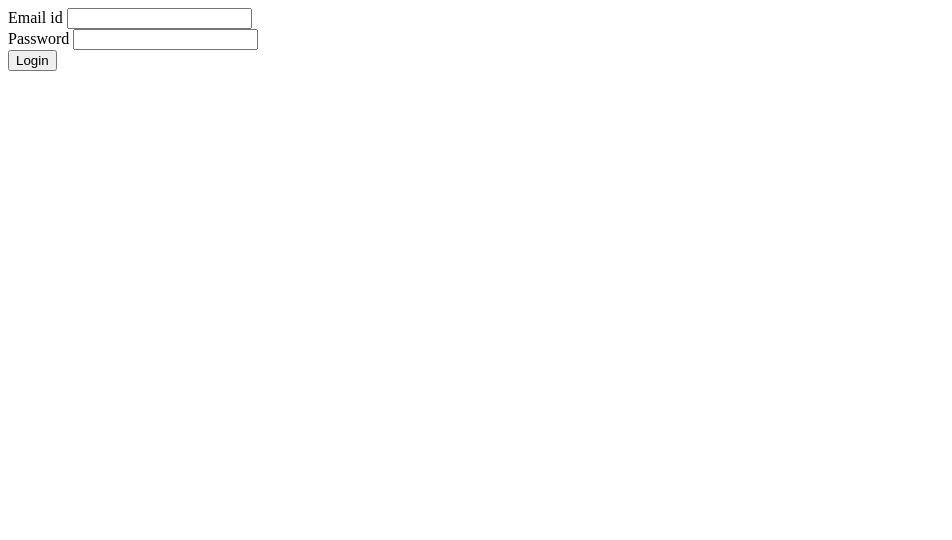
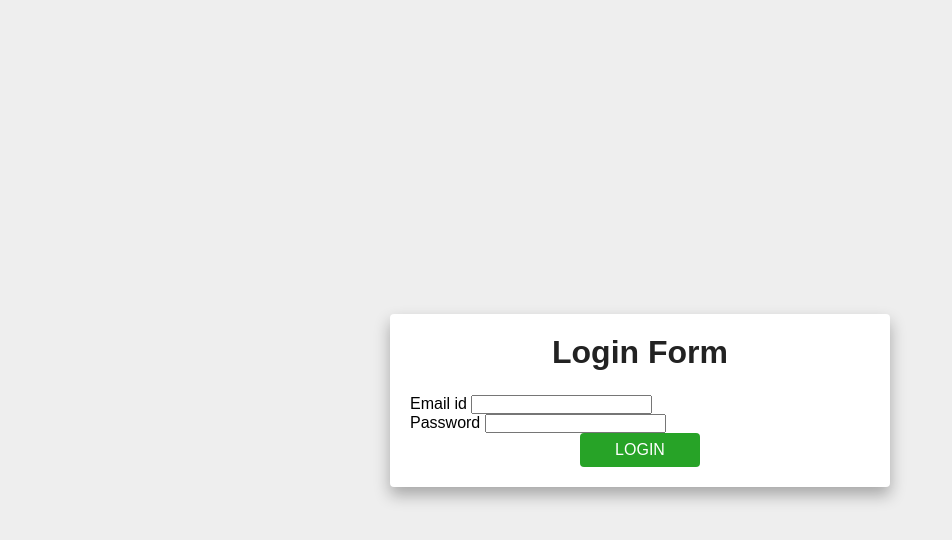
Before and after one commit to lepe1201/UARK-Hackathon-Spring-2021, a plain HTML site: page index.html in a window 1280 px wide. Shown: the whole page, without its empty margins (0-952 px from the left). Drawn offline with Linux system fonts and the light colour scheme.

Commit message:
login page

```diff
--- a/index.html
+++ b/index.html
@@ -4,10 +4,69 @@
         <meta charset="utf-8">
         <meta name="viewport" content="width=device-width, initial-scale=1">
         <title>Login form design</title>
+        <style>
+            *{
+                margin:0;
+                padding:0;
+                box-sizing:border-box;
+            }
+            body{
+                min-height: 100vh;
+                background: #eee;
+                display:flex;
+                font-family: sans-serif;
+            }
+            .container{
+                margin:auto;
+                width: 500px;
+                max-width: 90%;
+            }
+            .container form{
+                width: 100%;
+                height: 100%;
+                padding: 20px;
+                background: white;
+                border-radius: 4px;
+                box-shadow:0 8px 16px rgba(0,0,0,.3);
+            }
+            .container form h1{
+                text-align:center;
+                margin-bottom:24px;
+                color:#222;
+            }
+            .contaner form .form-control{
+                width:100%;
+                height:40px;
+                background:white;
+                border-radius:4px;
+                border:1px solid silver;
+                margin:10px 0 18px 0;
+                padding:0 10px;
+            }
+            .container form .btn{
+                margin-left:50%;
+                transform: translateX(-50%);
+                width:120px;
+                height:34px;
+                border:none;
+                outline:none;
+                background:#27a327;
+                cursor:pointer;
+                font-size:16px;
+                text-transform:uppercase;
+                color:white;
+                border-radius:4px;
+                transition:.3s;
+            }
+            .container form .btn:hover{
+                opacity:.7;
+            }
+        </style>
     </head>
     <body>
         <div class="container">
             <form action="">
+                <h1>Login Form</h1>
                 <div class="form-group">
                     <label for="">Email id</label>
                     <input type="text" calss="form-control" required>
```
